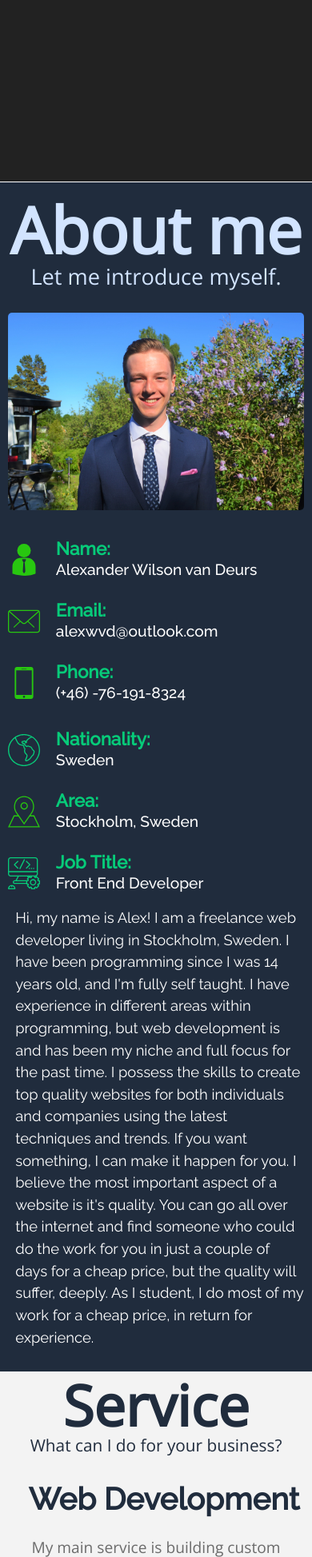
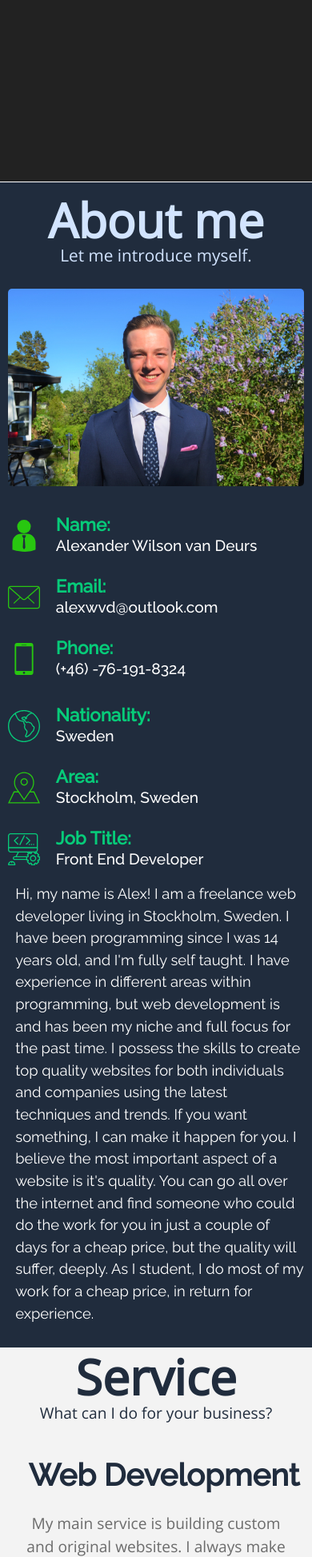
Before and after one commit to vanDeurs/portfolio, a PHP site: page / in a window 390 px wide. Shown: the part 617-2564 px from the top of the page at 80% size. Run offline with PHP 8.4, Linux system fonts and the light colour scheme; some libraries are stand-ins or nearby versions; some web fonts are replaced.

Commit message:
fontsize

```diff
--- a/resources/css/style.css
+++ b/resources/css/style.css
@@ -350,13 +350,13 @@ body {
 
 @media only screen and (max-width: 550px) {
     #header-text h5 {
-        font-size: 2rem;
+        font-size: 1.8rem;
     }
     #header-text h3 {
-        font-size: 2.5rem;
+        font-size: 2.3rem;
     }
     #header-text h1 {
-        font-size: 4rem;
+        font-size: 3.7rem;
     }
     .hire-button {
         top: 75%;
@@ -400,6 +400,15 @@ body {
     font-size: 1.7rem;
     font-weight: 500;
     color: #D2E4FF;
+}
+
+@media only screen and (max-width: 600px){
+    .about header h1 {
+        font-size: 3.7rem;
+    }
+    .about header h3 {
+        font-size: 1.3rem;
+    }
 }
 
 /* ABOUT ME TEXT MAIN*/
@@ -649,10 +658,10 @@ body {
         padding: 25px 20px;
     }
     .service-text h1 {
-        font-size: 4.4rem;
+        font-size: 3.8rem;
     }
     .service-text h3{
-        font-size: 1.3rem;
+        font-size: 1.2rem;
     }
     .service-text {
         height: 100px;
```
